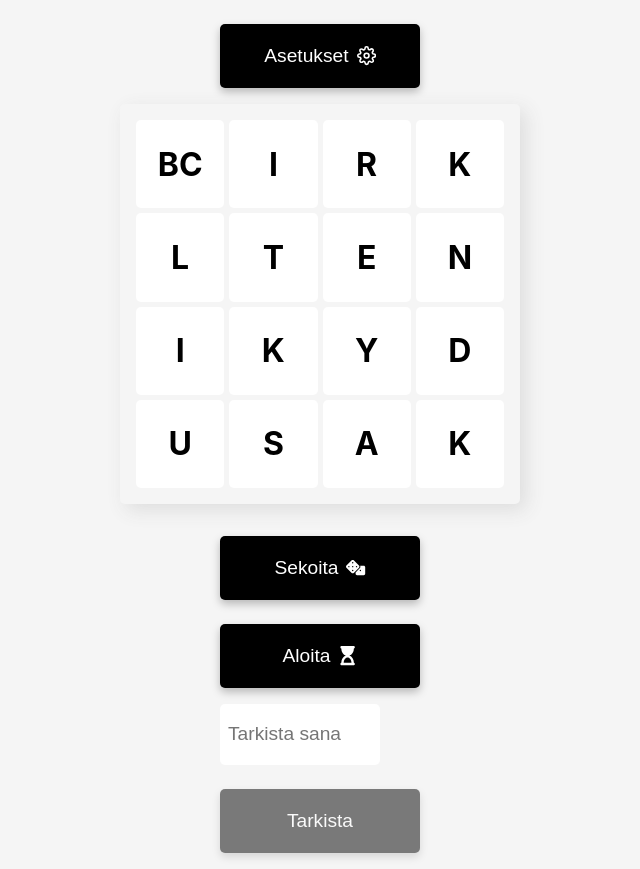
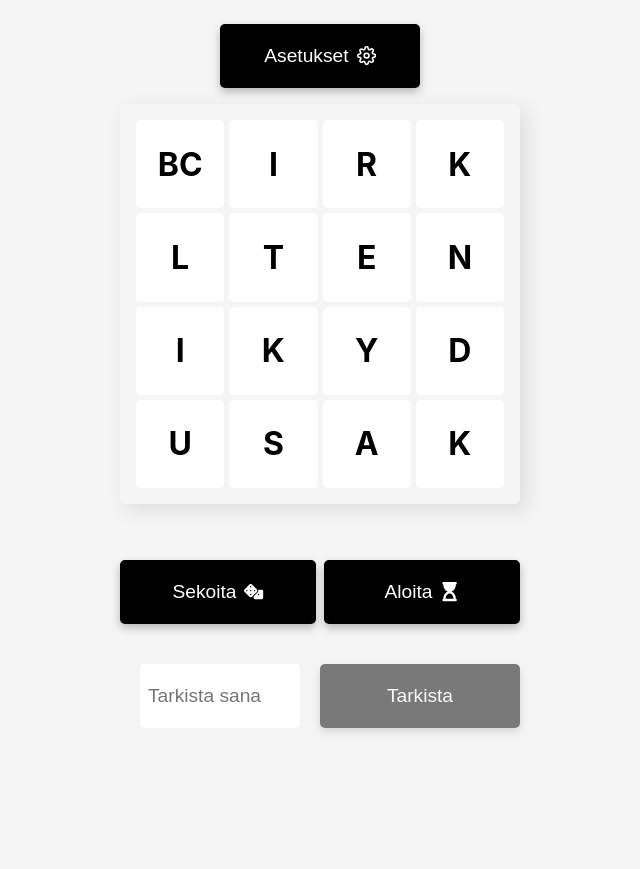
Before and after one commit to arttumat/boggle, a React (Create React App) app: page / in a window 1280 px wide. Shown: the whole page, without its empty margins (320-960 px from the left). After the commit the page ends 800 px from the top, so only its background shows below. Built offline with nearby package versions, Linux system fonts and the light colour scheme.

Commit message:
fix(new and old dice not setting, make layout more compact

```diff
--- a/src/App.css
+++ b/src/App.css
@@ -82,6 +82,10 @@ h3 {
   border-radius: 5px;
 }
 
+.word-check {
+  display: flex;
+}
+
 .input-row {
   display: flex;
   flex-direction: row;
@@ -92,9 +96,22 @@ h3 {
   align-items: center;
 }
 
+.button-container {
+  display: grid;
+  grid-template-columns: repeat(2, 1fr);
+  grid-template-rows: repeat(1, 1fr);
+  width: 100%;
+  gap: 0.5rem;
+}
+
+.button-container button {
+  width: 100%;
+}
+
 .word-check__input {
   width: 80%;
-  height: 3.8rem;
+  height: 4rem;
+  margin: 0.5rem auto 0;
   border: none;
   border-radius: 5px;
   padding: 0.5rem;
@@ -144,12 +161,10 @@ button:hover {
   font-weight: 600;
   background: var(--color-accent-light);
   border-radius: 5px;
-  width: 50%;
   height: 4rem;
-  margin: 0 auto;
+  margin: 1.5rem auto 0;
   cursor: pointer;
   color: #fff;
-  margin-bottom: 20px;
   display: flex;
   flex-direction: column;
   justify-content: center;
--- a/src/App.tsx
+++ b/src/App.tsx
@@ -18,16 +18,24 @@ import { selectVer } from "./reducers/versionSlice";
 
 const App = () => {
   const [dice, setDice] = useState(shuffle(DICE_FINNISH));
+  const activeLang = useAppSelector(selectLang);
   const version = useAppSelector(selectVer);
   const dispatch = useAppDispatch();
-  const activeLang = useAppSelector(selectLang);
 
   function shuffleDice() {
     if (activeLang === "fi") {
-      setDice([...shuffleArray(DICE_FINNISH)]);
+      if (version === "old") {
+        setDice([...shuffleArray(DICE_FINNISH)]);
+      } else {
+        setDice([...shuffleArray(DICE_FINNISH_NEW)]);
+      }
     }
     if (activeLang === "en") {
-      setDice([...shuffleArray(DICE_ENGLISH)]);
+      if (version === "old") {
+        setDice([...shuffleArray(DICE_ENGLISH)]);
+      } else {
+        setDice([...shuffleArray(DICE_ENGLISH_NEW)]);
+      }
     }
   }
 
@@ -64,8 +72,8 @@ const App = () => {
           {activeLang === "fi" ? "Sekoita" : "Shuffle"}
           <FaDice />
         </button>
+        <CountdownTimerContainer />
       </div>
-      <CountdownTimerContainer />
       {activeLang === "fi" ? <WordCheck /> : null}
     </>
   );
```
